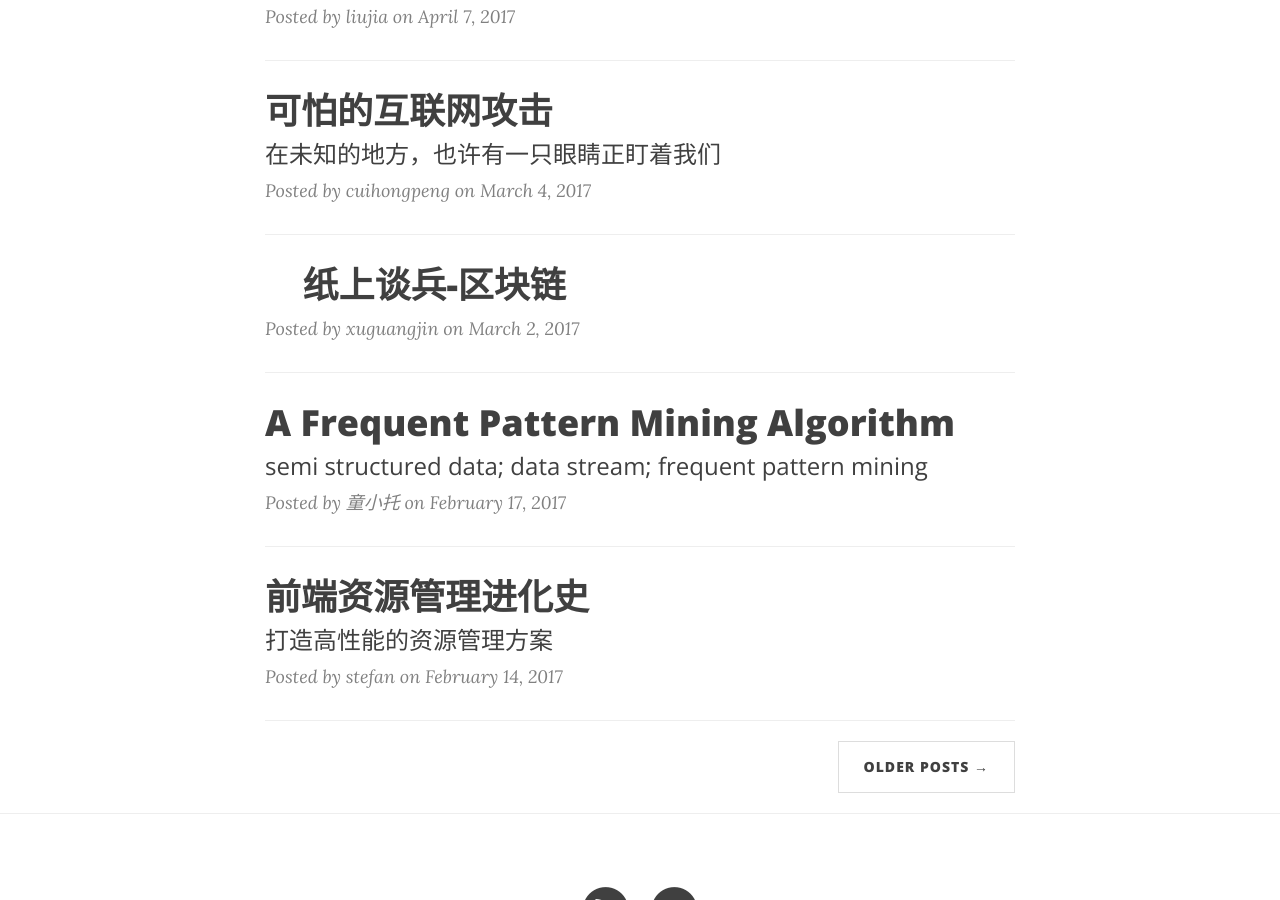
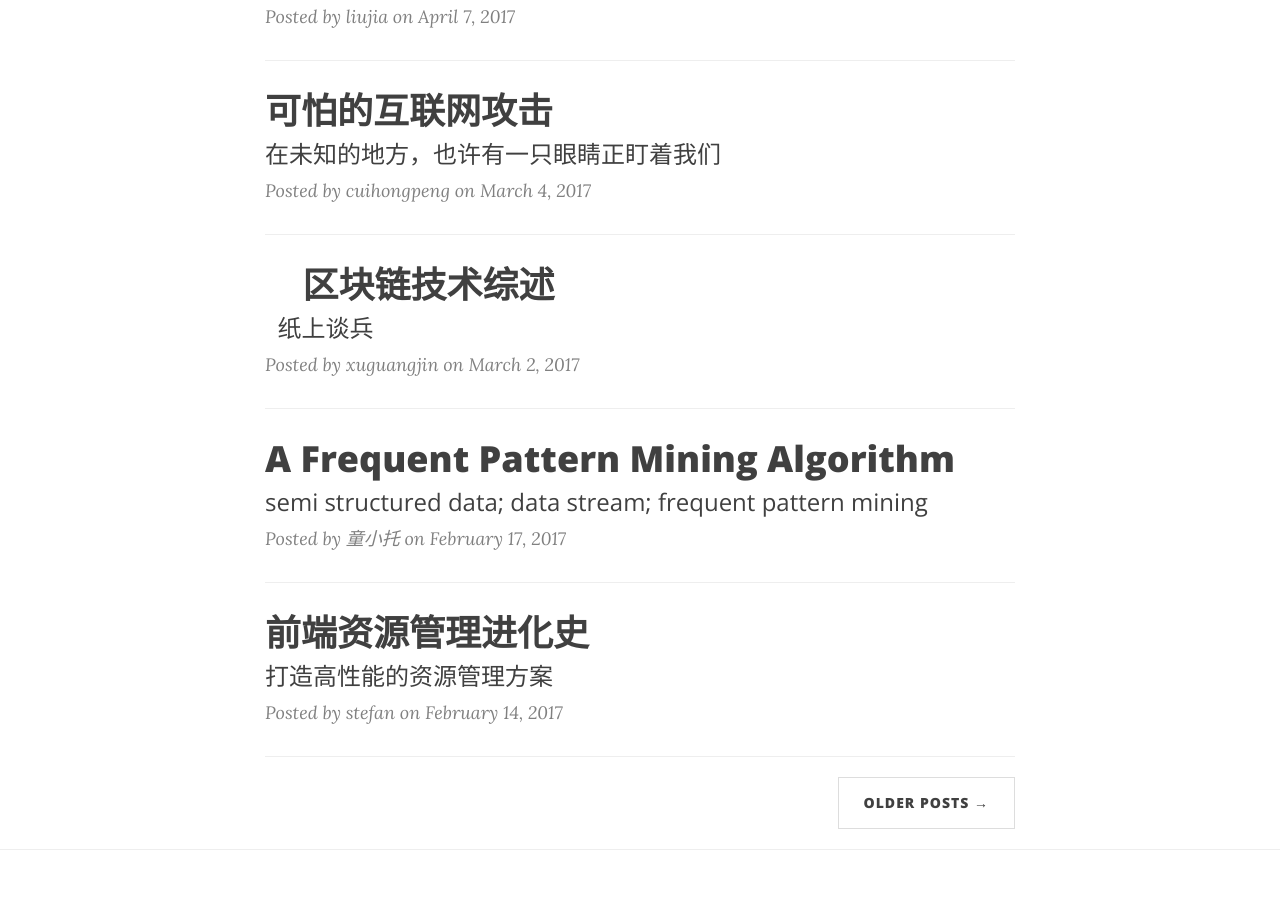
Before and after one commit to lizouzt/blog, a Jekyll site: the page built from index.html, in a window 1280 px wide and 900 px high, scrolled down 699 px. Built offline with Jekyll 4.4.1, drawn with Linux system fonts in a browser that asks for light colours; nearby versions of some CDN libraries; the list of posts is cut into pages by our own code.

Commit message:
Update 2017-03-09-blockchain.markdown

```diff
--- a/_posts/2017-03-09-blockchain.markdown
+++ b/_posts/2017-03-09-blockchain.markdown
@@ -1,8 +1,8 @@
 ---
 layout:     post
-title:      纸上谈兵-区块链
-subtitle:
-date:       2017-03-02 17:00:00
+title:      区块链技术综述
+subtitle:   纸上谈兵
+date:       2017-03-02 17:00:00
 author:     "xuguangjin"
 header-img: "img/post-bg-02.jpg"
 ---
@@ -221,11 +221,7 @@
 
 
 [1] http://www.infoq.com/cn/articles/bitcoin-and-block-chain-part01
-
 [2] http://liyangready.github.io/2016/08/21/%E5%8F%AF%E4%BF%A1%E5%89%8D%E7%AB%AF%E4%B9%8B%E8%B7%AF-pow%E9%AA%8C%E8%AF%81/
-
 [3] https://yeasy.gitbooks.io/blockchain_guide/content/crypto/signature.html
-
 [4] http://www.8btc.com/baizhantingjiangjun
-
 [5] http://www.cnblogs.com/fengzhiwu/p/5524324.html
```
